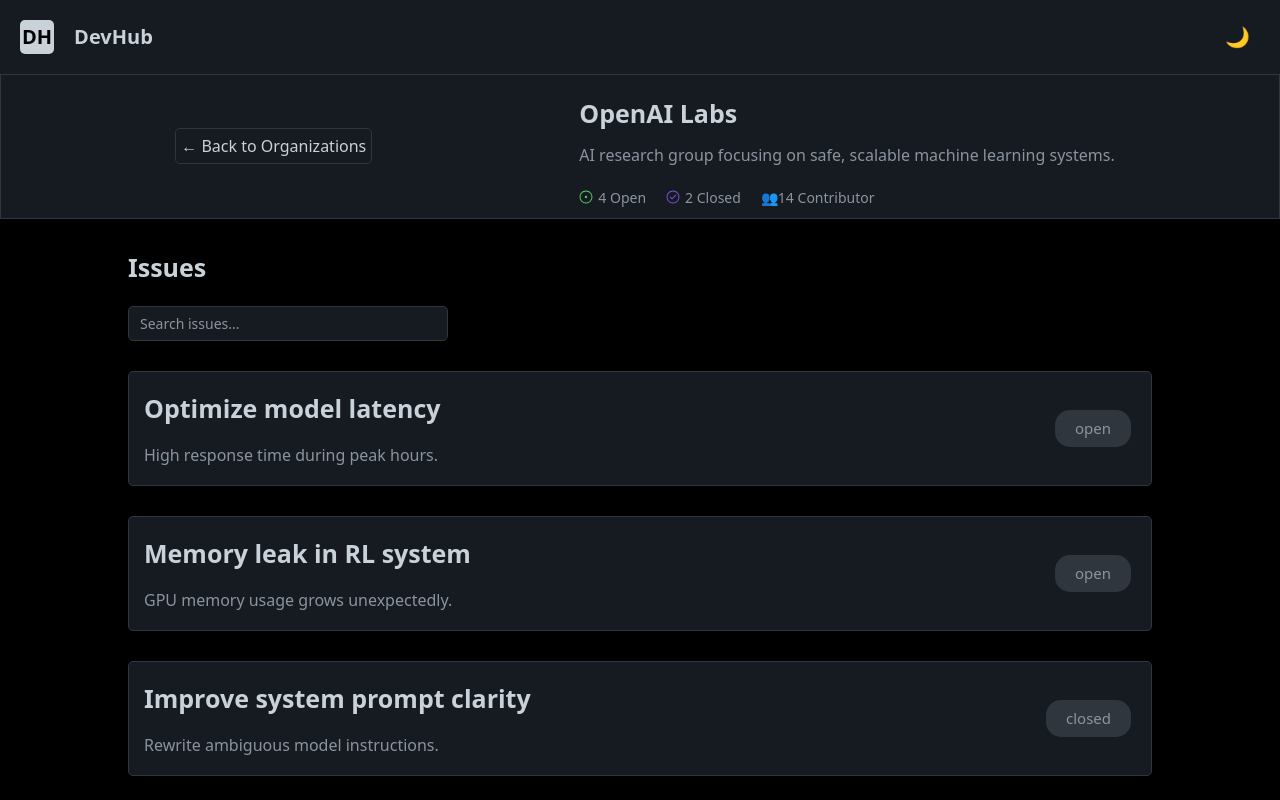
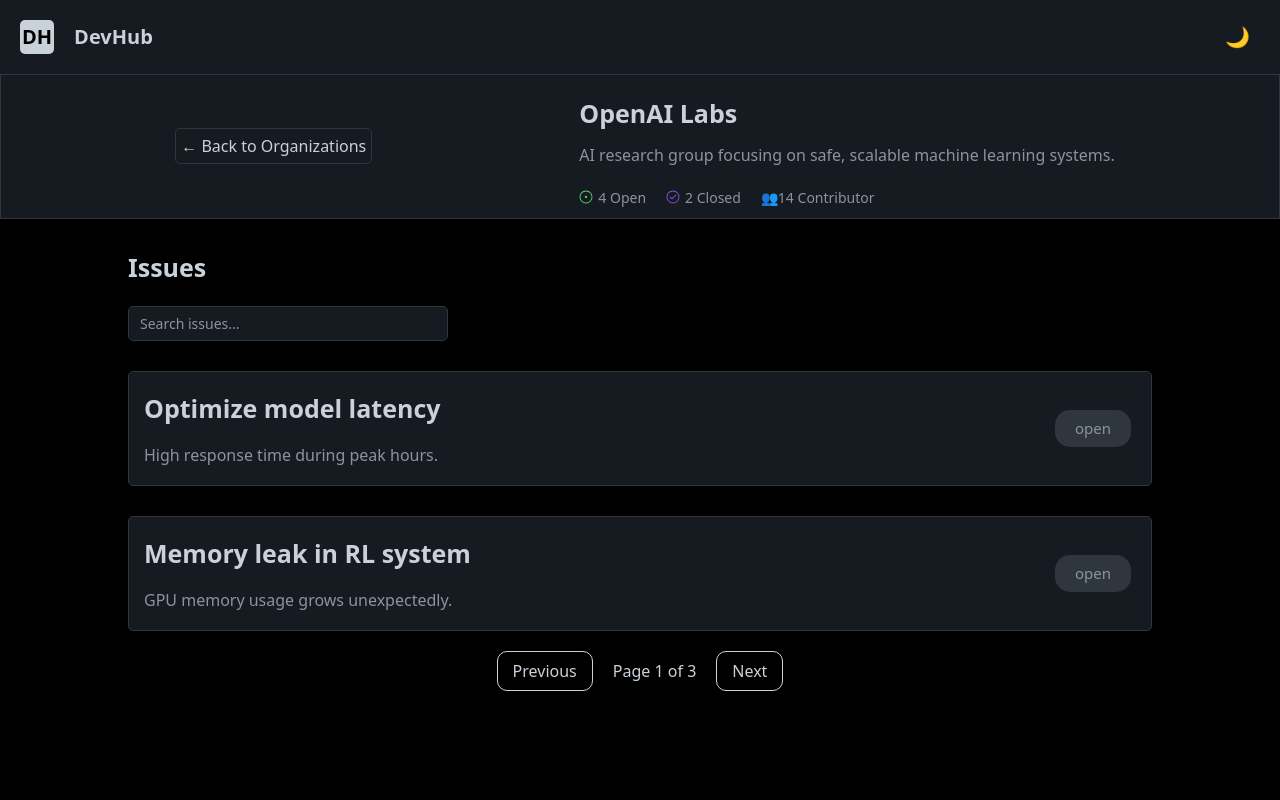
Before and after one commit to ARYANPATEL-BIT/Issue-Scout, a React (Vite) app: page /organization in a window 1280 px wide. Both pictures are taken after a click on the element 640 px from the left and 442 px from the top of the page. Shown: the top 800 px of the page. Built offline with nearby package versions, Linux system fonts and the light colour scheme.

Commit message:
Feat-Issuse pagination

```diff
--- a/src/Component/IssueList.css
+++ b/src/Component/IssueList.css
@@ -81,3 +81,39 @@
     color: #8b949e;
     border-radius: 15px;
 }
+
+.pagination-info{
+    display: flex;
+    justify-content: center;
+    align-items: center;
+}
+
+.prev-Issue{
+    color: #c9d1d9;
+    border: 1px solid;
+    border-radius: 10px;
+    padding: 7px;
+    padding-left: 15px;
+    padding-right: 15px;
+    margin: 20px;
+    transition: all 0.25s ease;
+    text-align: center;
+    cursor: pointer;
+}
+
+.display{
+    color: #c9d1d9;
+}
+
+.next-issue{
+    color: #c9d1d9;
+    border: 1px solid;
+    border-radius: 10px;
+    padding: 7px;
+    padding-left: 15px;
+    padding-right: 15px;
+    margin: 20px;
+    transition: all 0.25s ease;
+    text-align: center;
+    cursor: pointer;
+}
--- a/src/Component/IssueList.jsx
+++ b/src/Component/IssueList.jsx
@@ -8,6 +8,25 @@
   const filterIssue = issues.filter((issue)=>
     issue.title?.toLowerCase().includes(searchIssue.toLowerCase())
   );
+
+  const [currentPage, setCurrentPage] = useState(1);
+  const issuesPerPage = 2;
+
+  const indexOfLastIssue = currentPage *  issuesPerPage;
+  const indexOfFirstIssue = indexOfLastIssue - issuesPerPage;
+
+  const currentIssues = filterIssue.slice(indexOfFirstIssue, indexOfLastIssue);
+
+  const totalPages = Math.ceil(filterIssue.length / issuesPerPage);
+
+  const nextPage = () => {
+    if(currentPage < totalPages) setCurrentPage(prev => prev + 1);
+  }
+
+  const prevPage = () => {
+    if(currentPage > 1) setCurrentPage(prev => prev -1);
+  }
+
 
   return (
     <div className="issue-container">
@@ -21,7 +40,7 @@
       </div>
 
       <div className="issue-card">
-        {filterIssue.map((issue) =>
+        {currentIssues.map((issue) =>
 
           <div className="issue-row" key={issue.id}>
             <div className="issue-Details">
@@ -34,6 +53,19 @@
           </div>
         )}
       </div>
+      <div className="pagination-info">
+        <div className='prev-btn'>
+          <button onClick={prevPage} className='prev-Issue' disabled={currentPage === 1}>
+            Previous
+          </button>
+        </div>
+        <span className='display'>
+          Page { currentPage } of { totalPages }
+        </span>
+        <div className='next-btn'>
+          <button className='next-issue' onClick={ nextPage } disabled={ currentPage === totalPages }>Next</button>
+        </div>
+      </div>
     </div>
   );
 }
```
